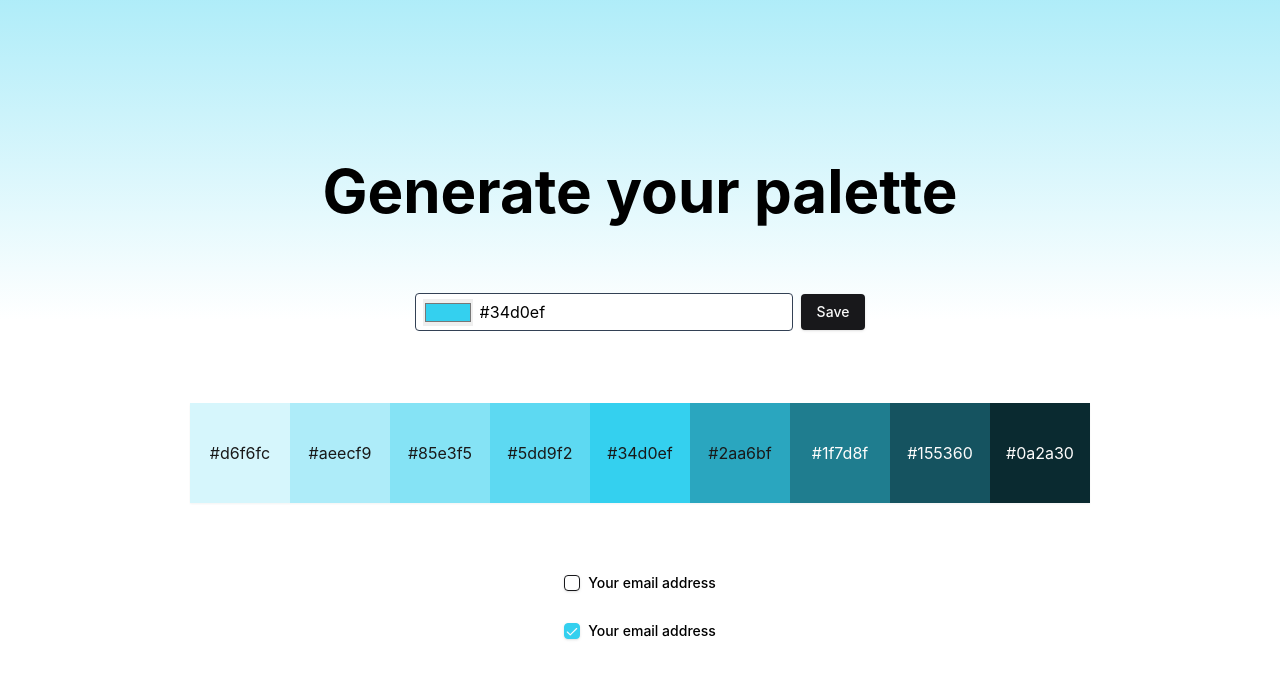
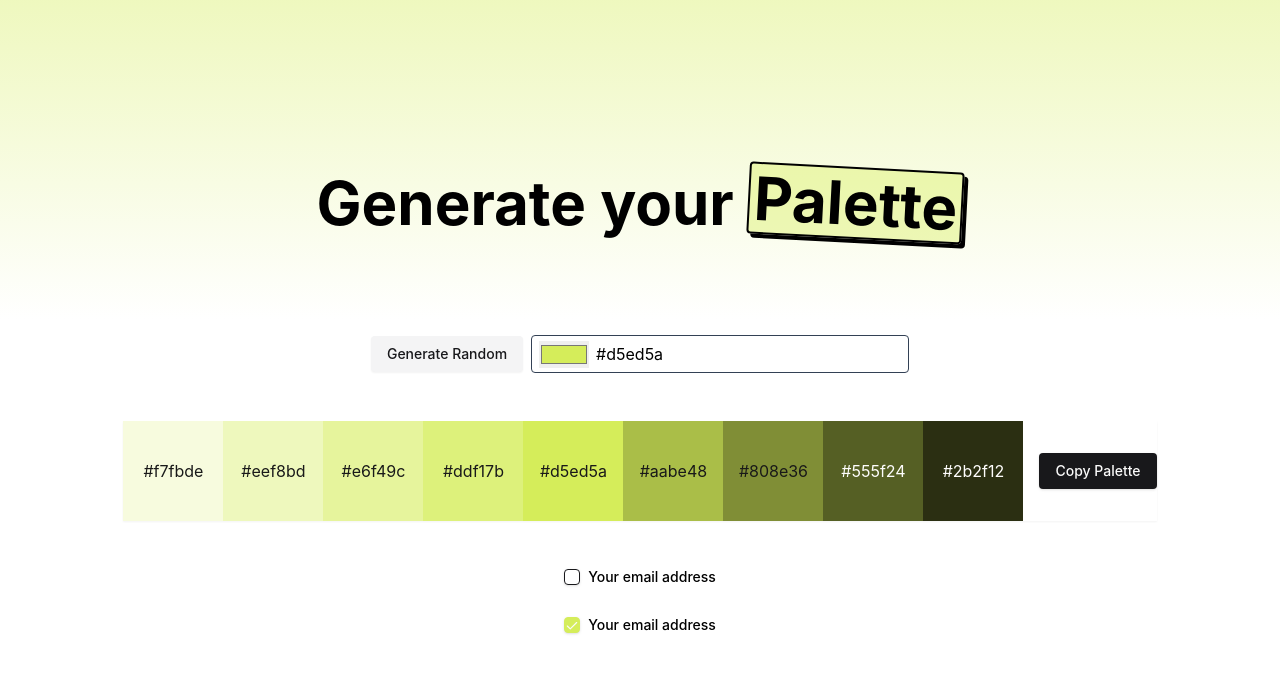
Before and after one commit to afordigital/palette-generator, a React (Vite) app: page / in a window 1280 px wide. Shown: the top 678 px of the page. Built offline with nearby package versions, Linux system fonts and the light colour scheme.

Commit message:
feat: include sonner, fix bugs in inputs

```diff
--- a/package.json
+++ b/package.json
@@ -18,8 +18,10 @@
     "class-variance-authority": "^0.7.0",
     "clsx": "^2.1.1",
     "lucide-react": "^0.454.0",
+    "next-themes": "^0.4.3",
     "react": "^18.3.1",
     "react-dom": "^18.3.1",
+    "sonner": "^1.7.0",
     "tailwind-merge": "^2.5.4",
     "tailwindcss-animate": "^1.0.7",
     "wouter": "^3.3.5"
--- a/src/App.tsx
+++ b/src/App.tsx
@@ -5,33 +5,83 @@ import { Palette } from "./components/Palette";
 import { GraphicItems } from "./components/GraphicItems";
 import { useLocation } from "wouter";
 import { Button } from "./components/ui/button";
+import { getRandomColor } from "./utils/getRandomColor";
+import { Toaster } from "@/components/ui/sonner";
+import { LastPalettes } from "./components/LastPalettes";
 
 function App() {
   const [color, setColor] = useState("#34d0ef");
+  const [colorAux, setColorAux] = useState(color);
+
+  const [lastPalettes, setLastPalettes] = useState<string[]>([]);
+
   const [, setLocation] = useLocation();
 
-  const colors = chroma.scale(["#FFFFFF", color, "#000000"]).colors(11).slice(1, 10).map(color => {
-    return {
-      color,
-      text: chroma.contrast(color, "#191919") > 4.5 ? "#191919" : "#FEFDFC",
+  const colors = chroma
+    .scale(["#FFFFFF", color, "#000000"])
+    .colors(11)
+    .slice(1, 10)
+    .map((color) => {
+      return {
+        color,
+        text: chroma.contrast(color, "#191919") > 4.5 ? "#191919" : "#FEFDFC",
+      };
+    });
+
+  const isValid = (newColor: string) => {
+    const regex = /^#?([a-fA-F0-9]{6}|[a-fA-F0-9]{3})$/;
+
+    if (regex.test(newColor)) {
+      setColor(newColor);
+      setLocation("?color=%23" + newColor.slice(1, 8));
+      return true;
     }
-  });
+    return false;
+  };
+
+  const savePalette = (newPalette: string) => {
+    setLastPalettes((lastPalettes) => [...lastPalettes, newPalette]);
+  };
 
   useEffect(() => {
     const queryString = new URLSearchParams(window.location.search).get(
       "color"
     );
-    console.log(queryString);
-    setColor(queryString ?? "#34d0ef");
+    if (!queryString) {
+      const newColor = getRandomColor();
+      setColor(newColor);
+      setColorAux(newColor);
+    } else {
+      setColor(queryString!);
+      setColorAux(queryString!);
+    }
   }, []);
 
   return (
     <section
       style={{ "--color": color + "64" }}
-      className="bg-gradient-to-b from-[var(--color)] to-white to-40% flex flex-col gap-[72px] items-center justify-center w-full h-screen"
+      className="bg-gradient-to-b from-[var(--color)] to-white to-40% flex flex-col gap-[48px] items-center justify-center w-full h-screen"
     >
-      <h1 className="text-6xl font-bold">Generate your palette</h1>
+      <h1 className="text-6xl font-bold">
+        Generate your{" "}
+        <span className="inline-block rotate-3 hover:rotate-2 bg-[var(--color)] p-1 border-black border-2 shadow-[4px_4px_0_0_rgba(0,0,0,1)] rounded-[4px]">
+          Palette
+        </span>
+      </h1>
+      <Toaster />
       <div className="flex items-center gap-2">
+        <Button
+          onClick={() => {
+            const newColor = getRandomColor();
+            setColor(newColor);
+            setColorAux(newColor);
+            setLocation("?color=%23" + newColor.slice(1, 8));
+          }}
+          variant={"secondary"}
+          className="rounded-[4px]"
+        >
+          Generate Random
+        </Button>
         <label htmlFor="current-colors" className="relative">
           <input
             type="color"
@@ -39,22 +89,25 @@ function App() {
             onChange={(event) => {
               setLocation("?color=%23" + event.target.value.slice(1, 8));
               setColor(event.target.value);
+              setColorAux(event.target.value);
             }}
             className="absolute left-2 top-[6px]"
           ></input>
           <input
             id="current-color"
-            value={color}
+            value={colorAux}
             onChange={(event) => {
-              setColor(event.target.value);
+              setColorAux(event.target.value);
+              isValid(event.target.value);
             }}
             placeholder="#FDA12D"
             className="py-[6px] pl-16 pr-16 border-[1px] border-slate-700 rounded-[4px]"
           />
         </label>
-        <Button className="rounded-[4px]">Save</Button>
       </div>
-      <Palette colors={colors} />
+
+      <LastPalettes lastPalettes={lastPalettes} />
+      <Palette colors={colors} savePalette={savePalette} />
       <GraphicItems color={color} />
     </section>
   );
--- /dev/null
+++ b/src/components/LastPalettes.tsx
@@ -0,0 +1,16 @@
+type LastPalettesProps = {
+  lastPalettes: string[];
+};
+
+export const LastPalettes = ({ lastPalettes }: LastPalettesProps) => {
+  console.log(lastPalettes);
+  return (
+    <>
+      {lastPalettes.length !== 0 && (
+        <div>
+          <p>New palettes blablablabla</p>
+        </div>
+      )}
+    </>
+  );
+};
--- a/src/components/Palette.tsx
+++ b/src/components/Palette.tsx
@@ -6,12 +6,15 @@ import {
 } from "@/components/ui/tooltip";
 import { clipboard } from "@/utils/clipboard";
 import { useState } from "react";
+import { toast } from "sonner";
+import { Button } from "./ui/button";
 
 type PaletteProps = {
   colors: {
     color: string;
     text: string;
   }[];
+  savePalette: (palette: string) => void;
 };
 
 export const Palette = ({ colors }: PaletteProps) => {
@@ -19,24 +22,36 @@ export const Palette = ({ colors }: PaletteProps) => {
 
   return (
     <TooltipProvider>
-      <article className="flex shadow-sm">
-        {colors.map(({color, text}, index) => {
+      <article className="flex items-center shadow-sm">
+        {colors.map(({ color, text }, index) => {
           return (
             <Tooltip delayDuration={200} key={color + index}>
               <TooltipTrigger
                 onClick={() => {
                   clipboard(color);
                   setLastColorCopied(color);
+                  toast(`Color ${color} copied correctly! 🐭`);
                 }}
                 style={{ backgroundColor: color, color: text }}
                 className="w-[100px] h-[100px] hover:border-2 hover:border-black"
-              >{color}</TooltipTrigger>
+              >
+                {color}
+              </TooltipTrigger>
               <TooltipContent>
                 <p>{lastColorCopied === color ? "Copied!" : "Copy"}</p>
               </TooltipContent>
             </Tooltip>
           );
         })}
+        <Button
+          onClick={() => {
+            clipboard(lastColorCopied);
+            toast(`Palette copied correctly! 🐭`);
+          }}
+          className="ml-4 rounded-[4px]"
+        >
+          Copy Palette
+        </Button>
       </article>
     </TooltipProvider>
   );
--- /dev/null
+++ b/src/components/ui/sonner.tsx
@@ -0,0 +1,29 @@
+import { useTheme } from "next-themes"
+import { Toaster as Sonner } from "sonner"
+
+type ToasterProps = React.ComponentProps<typeof Sonner>
+
+const Toaster = ({ ...props }: ToasterProps) => {
+  const { theme = "system" } = useTheme()
+
+  return (
+    <Sonner
+      theme={theme as ToasterProps["theme"]}
+      className="toaster group"
+      toastOptions={{
+        classNames: {
+          toast:
+            "group toast group-[.toaster]:bg-white group-[.toaster]:text-zinc-950 group-[.toaster]:border-zinc-200 group-[.toaster]:shadow-lg dark:group-[.toaster]:bg-zinc-950 dark:group-[.toaster]:text-zinc-50 dark:group-[.toaster]:border-zinc-800",
+          description: "group-[.toast]:text-zinc-500 dark:group-[.toast]:text-zinc-400",
+          actionButton:
+            "group-[.toast]:bg-zinc-900 group-[.toast]:text-zinc-50 dark:group-[.toast]:bg-zinc-50 dark:group-[.toast]:text-zinc-900",
+          cancelButton:
+            "group-[.toast]:bg-zinc-100 group-[.toast]:text-zinc-500 dark:group-[.toast]:bg-zinc-800 dark:group-[.toast]:text-zinc-400",
+        },
+      }}
+      {...props}
+    />
+  )
+}
+
+export { Toaster }
--- /dev/null
+++ b/src/utils/getRandomColor.ts
@@ -0,0 +1,4 @@
+export const getRandomColor = () => {
+  const n = (Math.random() * 0xfffff * 1000000).toString(16);
+  return "#" + n.slice(0, 6);
+};
```
Also changed, not shown: 1 other file (tests, documents, lock files or other folders).
